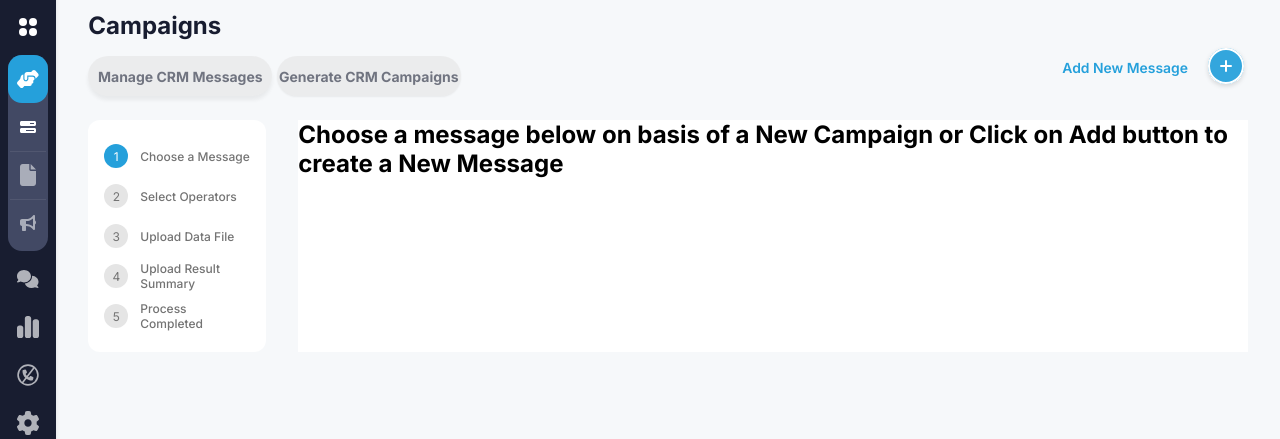
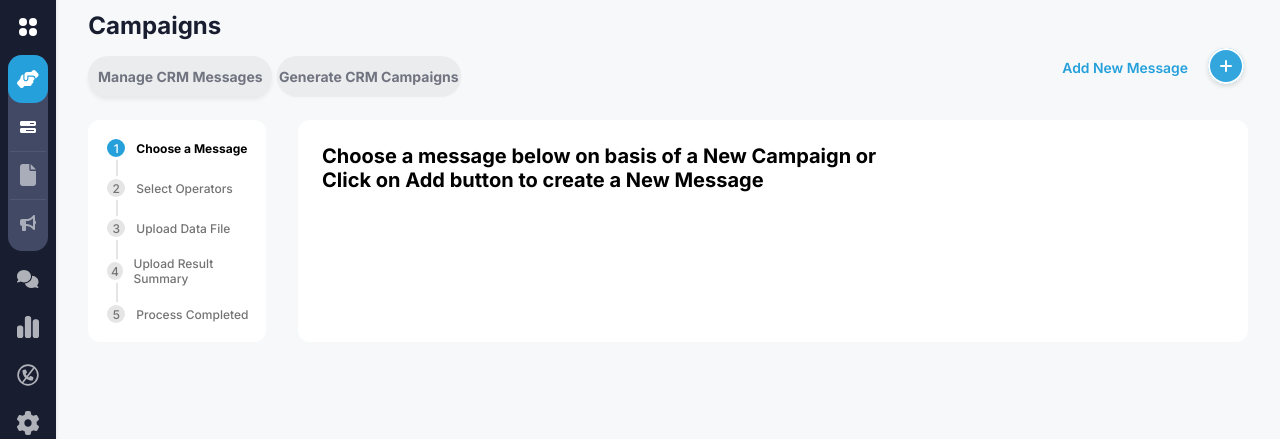
Before and after one commit to BranBayou/leadResult, a plain HTML site: page generateCrm.html in a window 1280 px wide. Shown: the part 85-524 px from the top of the page. Drawn offline with Linux system fonts and the light colour scheme.

Commit message:
update show steps

```diff
--- a/generateCrm.css
+++ b/generateCrm.css
@@ -27,7 +27,7 @@
 .campaign-section {
     padding: 0 2rem;
     display: flex;
-    gap: 2rem;
+    /* gap: 2rem; */
 }
 
 .show-campaign-step,
@@ -35,60 +35,100 @@
     background-color: white;
 }
 
-.show-campaign-step {
+.steps-container {
     width: 15.71%;
 }
 
-.campaign-div {
-    width: 84.29%;
+/* Steps style start */
+
+.steps-container {
+    display: flex;
+    flex-direction: column;
+    align-items: flex-start;
+    position: relative;
+    background-color: white;
+    padding: 1rem;
+    border-radius: .75rem;
   }
 
-.show-campaign-step {
+  .steps-container::before {
+    content: '';
+    position: absolute;
+    top: .5rem;
+    left: .7rem;
+    width: 2px;
+    height: 80%;
+    background-color: var(--dark-gray-color);
+    margin: 1rem;
+  }
+
+  .step {
     display: flex;
     align-items: center;
-    padding: 1.5rem 1rem;
-    border-radius: .75rem;
-    gap: .75rem;
+    margin-bottom: 1rem;
+    position: relative;
   }
 
-.show-campaign-step-number {
-    display: flex;
-    flex-direction: column;
-    gap: 1rem;
+  .step:last-child {
+    margin-bottom: 0;
   }
 
-.show-campaign-step-number span {
+  .step-number {
     width: 1.5rem;
     height: 1.5rem;
     background-color: var(--dark-gray-color);
+    color: #737373;
     border-radius: 50%;
-    font-size: .75rem;
-    color: #737373;
     display: flex;
     justify-content: center;
     align-items: center;
+    font-size: .75rem;
+    font-weight: 500;
+    position: relative;
+    border: 3px solid white;
+    cursor: pointer;
   }
 
-.show-campaign-step-number .active {
-    background-color: var(--blue-color);
-    color: var(--white-color);
+  .step-number:hover{
+    border: 2px solid var(--blue-color);
   }
 
-.show-campaign-step-number .active:hover {
+  .step-number.active-step-number {
+    background-color: var(--blue-color);
+    color: white
   }
 
-.show-campaign-step-text {
-    display: flex;
-    flex-direction: column;
-    gap: 1rem;
+  .step.active-step:hover .active-step-number {
+    border: 2px solid var(--blue-color);
   }
 
-.show-campaign-step-text p {
+  .step-name {
     font-size: .75rem;
     font-weight: 500;
     color: #737373;
-    height: 1.5rem;
-    display: flex;
-    justify-content: start;
-    align-items: center;
+    margin-left: .5rem;
+    cursor: pointer;
   }
+
+  .step-name.active-step-name {
+    color: #000;
+    font-weight: 700;
+  }
+
+/* Steps style end */
+
+.campaign-div {
+    width: 84.29%;
+    margin-left: 2rem;
+    border-radius: .75rem;
+    padding: 1.5rem;
+}
+
+.information-div {
+    width: 35rem;
+}
+
+.information-div h1 {
+    font-size: 1.25rem;
+    font-weight: 700;
+}
--- a/generateCrm.html
+++ b/generateCrm.html
@@ -151,25 +151,31 @@
         </section>
 
         <section class="campaign-section">
-            <div class="show-campaign-step">
-                <div class="show-campaign-step-number">
-                    <span class="active">1</span>
-                    <span class="">2</span>
-                    <span class="">3</span>
-                    <span class="">4</span>
-                    <span class="">5</span>
+            <div class="steps-container">
+                <div class="step active-step">
+                  <div class="step-number active-step-number">1</div>
+                  <div class="step-name active-step-name">Choose a Message</div>
                 </div>
-                <div class="show-campaign-step-text">
-                    <p>Choose a Message</p>
-                    <p>Select Operators</p>
-                    <p>Upload Data File</p>
-                    <p>Upload Result Summary</p>
-                    <p>Process Completed</p>
+                <div class="step">
+                  <div class="step-number">2</div>
+                  <div class="step-name">Select Operators</div>
+                </div>
+                <div class="step">
+                  <div class="step-number">3</div>
+                  <div class="step-name">Upload Data File</div>
+                </div>
+                <div class="step">
+                  <div class="step-number">4</div>
+                  <div class="step-name">Upload Result Summary</div>
+                </div>
+                <div class="step">
+                  <div class="step-number">5</div>
+                  <div class="step-name">Process Completed</div>
                 </div>
             </div>
 
             <div class="campaign-div">
-                <div>
+                <div class="information-div">
                     <h1>Choose a message below on basis of a New Campaign or Click on Add button to create a New Message</h1>
                 </div>
             </div>
```
Also changed, not shown: step.html (added, +94 -0 lines). Lines whose indentation alone changed are shown as unchanged.
